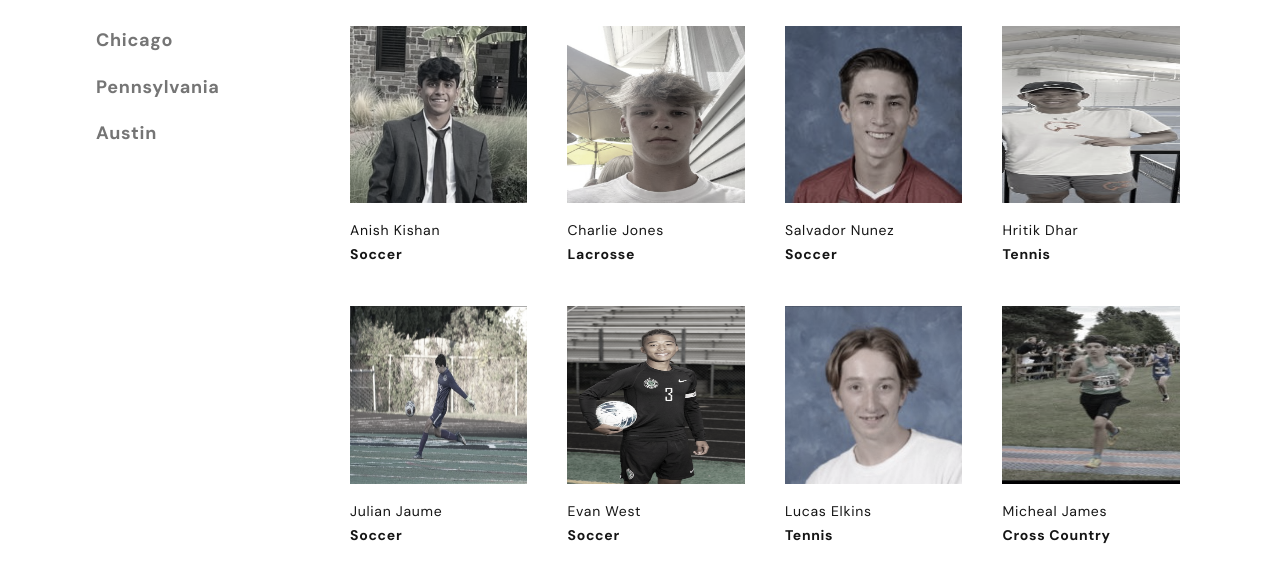
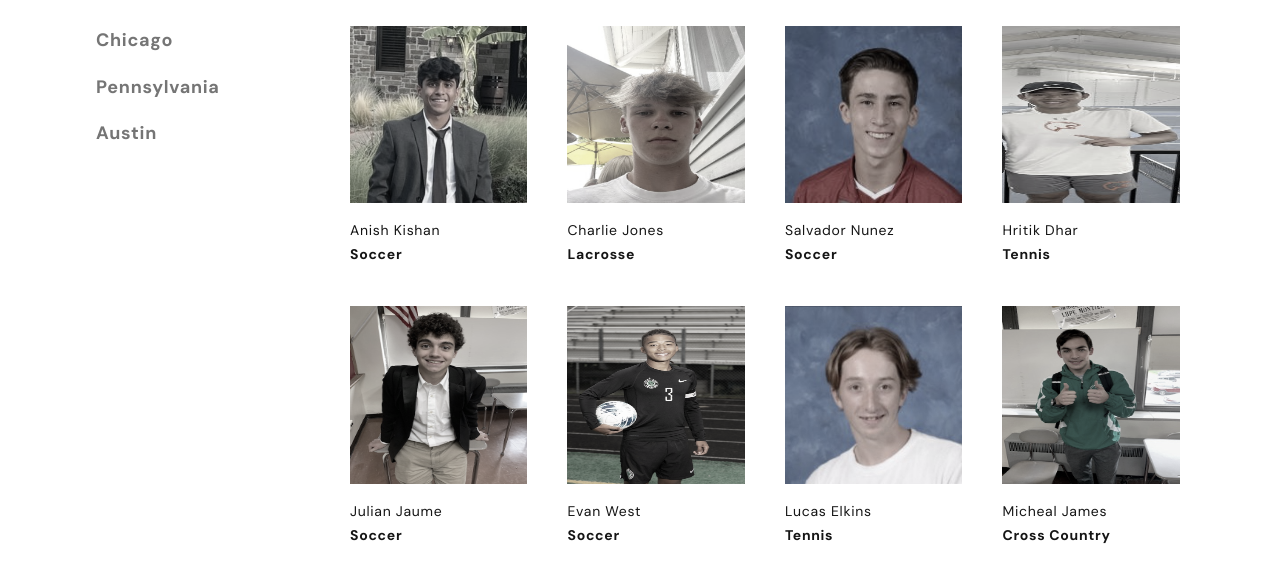
Before and after one commit to adithc/adithc.github.io, a plain HTML site: page FAC-toledo.html in a window 1280 px wide. Shown: the part 236-800 px from the top of the page. Drawn offline with nearby package versions, Linux system fonts and the light colour scheme.

Commit message:
philly coaches added and minor picture changes

```diff
--- a/FAC-toledo.html
+++ b/FAC-toledo.html
@@ -168,7 +168,7 @@
       <div class="w3-container">
         <a href="julianjaume.html">
           <div class="square-image">
-            <img src="images/julianPic.jpg" alt="Coach 5" class="square-content">
+            <img src="images/julianBetterPic.jpg" alt="Coach 5" class="square-content">
           </div>
         </a>
         <p>Julian Jaume<br><b>Soccer</b></p>
@@ -201,7 +201,7 @@
       <div class="w3-container">
         <a href="michealjames.html">
           <div class="square-image">
-            <img src="images/michealProf.jpg" alt="Coach 8" class="square-content">
+            <img src="images/michealBetterProf.jpg" alt="Coach 8" class="square-content">
           </div>
         </a>
         <p>Micheal James<br><b>Cross Country</b></p>
```
Also changed, not shown: julianjaume.html (+1 -1 lines), michealjames.html (+1 -1 lines), nishant.html (+2 -0 lines), images/julianBetterPic.jpg (added), images/michealBetterProf.jpg (added).
